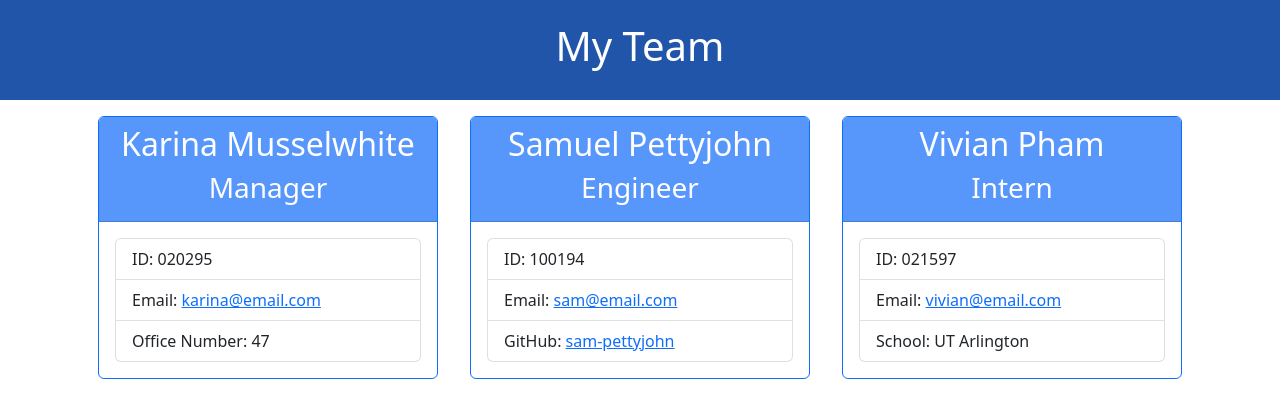
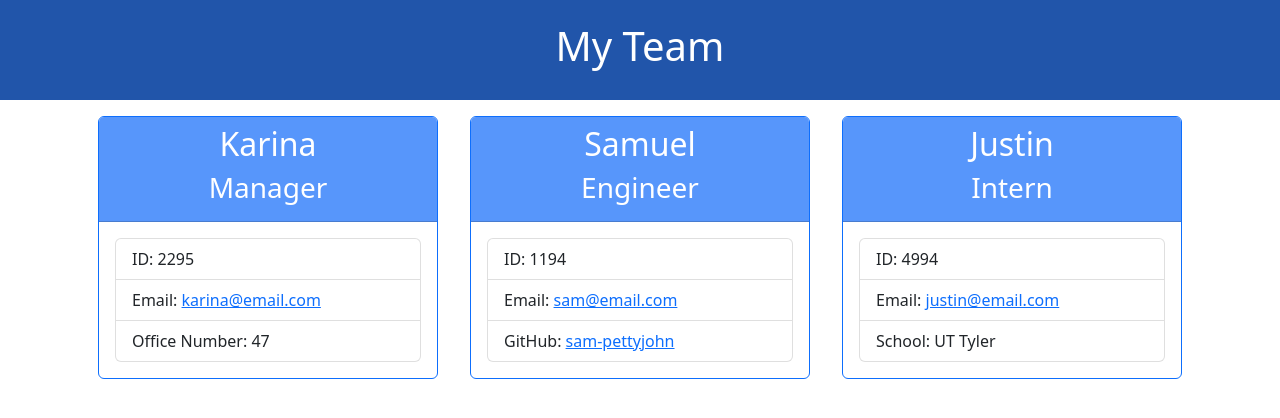
Before and after one commit to sam-pettyjohn/team-profile-generator, a website: page dist/index.html in a window 1280 px wide. Drawn offline with nearby package versions, Linux system fonts and the light colour scheme.

Commit message:
updated README

```diff
--- a/dist/index.html
+++ b/dist/index.html
@@ -27,12 +27,12 @@
             <div class="d-flex justify-content-center">
                 <div class="card border-primary mx-3">
     <div class="card-header" id="card-header">
-        <h2 class="card-title text-center">Karina Musselwhite</h2>
+        <h2 class="card-title text-center">Karina</h2>
         <h3 class="card-title text-center">Manager</h3>
     </div>
     <div class="card-body">
         <ul class="list-group">
-            <li class="list-group-item">ID: 020295</li>
+            <li class="list-group-item">ID: 2295</li>
             <li class="list-group-item">Email: <a href="mailto:karina@email.com">karina@email.com</a></li>
             <li class="list-group-item">Office Number: 47</li>
         </ul>
@@ -40,12 +40,12 @@
 </div>
 <div class="card border-primary mx-3">
     <div class="card-header" id="card-header">
-        <h2 class="card-title text-center">Samuel Pettyjohn</h2>
+        <h2 class="card-title text-center">Samuel</h2>
         <h3 class="card-title text-center">Engineer</h3>
     </div>
     <div class="card-body">
         <ul class="list-group">
-            <li class="list-group-item">ID: 100194</li>
+            <li class="list-group-item">ID: 1194</li>
             <li class="list-group-item">Email: <a href="mailto:sam@email.com">sam@email.com</a></li>
             <li class="list-group-item">GitHub: <a href="https://github.com/sam-pettyjohn" target="_blank" rel="noopener noreferrer">sam-pettyjohn</a></li>
         </ul>
@@ -53,14 +53,14 @@
 </div>
 <div class="card border-primary mx-3">
     <div class="card-header" id="card-header">
-        <h2 class="card-title text-center">Vivian Pham</h2>
+        <h2 class="card-title text-center">Justin</h2>
         <h3 class="card-title text-center">Intern</h3>
     </div>
     <div class="card-body">
         <ul class="list-group">
-            <li class="list-group-item">ID: 021597</li>
-            <li class="list-group-item">Email: <a href="mailto:vivian@email.com">vivian@email.com</a></li>
-            <li class="list-group-item">School: UT Arlington</li>
+            <li class="list-group-item">ID: 4994</li>
+            <li class="list-group-item">Email: <a href="mailto:justin@email.com">justin@email.com</a></li>
+            <li class="list-group-item">School: UT Tyler</li>
         </ul>
     </div>
 </div>
```
Also changed, not shown: README.md, assets/team-profile-generator mock-up.png (added).
